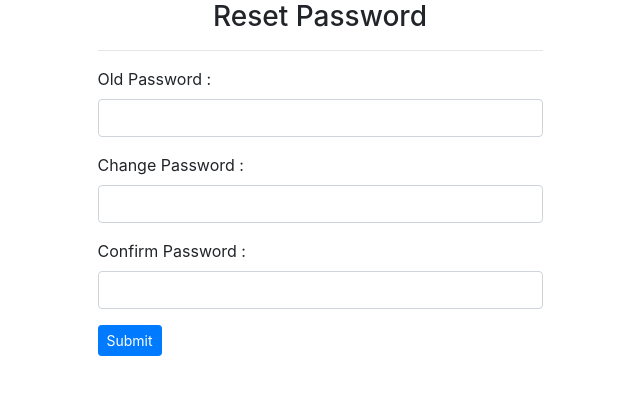
After one commit to NTU-ToolmenLab/LabServer, a Flask app: page /changepw in a window 1280 px wide. The commit adds this page. Shown: the top 395 px of the page, without its empty margins (320-960 px from the left). Run offline with Flask 2, Linux system fonts and the light colour scheme; the visitor is signed in with stand-in values (Sample User, id 1); some libraries are stand-ins or nearby versions.

Commit message:
Add changing password

```diff
--- a/LoginWeb/tzfserver/Login.py
+++ b/LoginWeb/tzfserver/Login.py
@@ -15,6 +15,9 @@ class LoginUser(flask_login.UserMixin):
         self.user = User(self.id)
     def checkPassword(self, password):
         return bcrypt.check_password_hash(self.password, password)
+    def setPassword(self, password):
+        set_db('UPDATE login SET pass = ? WHERE name = ?',
+               (bcrypt.generate_password_hash(password), self.id))
 
 @login_manager.user_loader
 def user_loader(name):
@@ -35,6 +38,14 @@ def requestParse(request):
     flask_login.login_user(user)
     return user
 
+def setPW(user, oldone, newone):
+    if not user.checkPassword(oldone):
+        return "Wrong password"
+    # if len(newone) < 8:
+    #    return "Password should be more than 8 characters"
+    user.setPassword(newone)
+    return "ok"
+
 # users = {'linnil1': {'password': bcrypt.generate_password_hash('test')}}
 # print(users)
 
--- a/LoginWeb/tzfserver/start.py
+++ b/LoginWeb/tzfserver/start.py
@@ -20,7 +20,11 @@ def Login():
             return render_template('Login.html')
     else:
         if requestParse(request):
-            return redirect(url_for('Lists'))
+            if request.form['userPassword'] == 'test': # change it
+                # You can ignore change password. fine
+                return redirect(url_for("ChangePassword"))
+            else:
+                return redirect(url_for('Lists'))
         else:
             return render_template('Login.html', error="Fail to Login")
 
@@ -39,7 +43,6 @@ def Lists():
 @app.route('/apis', methods=['POST'])
 @flask_login.login_required
 def apis():
-    app.logger.info(request.form)
     data = request.form
     nowUser = flask_login.current_user.user
     if data.get('method') == 'Stop':
@@ -64,6 +67,24 @@ def Resume():
     # return redirect("/vnc/?tokeon=" + token)k
     return redirect("https://" + request.host + "/vnc/?token=" + token)
 
+@app.route("/changepw", methods=['GET', 'POST'])
+@flask_login.login_required
+def ChangePassword():
+    if request.method == 'GET':
+        return render_template('changePassword.html')
+    nowUser = flask_login.current_user
+    oldone = request.form.get("opw")
+    newone = request.form.get("npw")
+    if newone != request.form.get("npw1"):
+        return render_template('changePassword.html', error="confirm password error")
+
+    rep = setPW(nowUser, oldone, newone)
+    if rep != "ok":
+        return render_template('changePassword.html', error=rep)
+
+    return redirect(url_for('Lists'))
+
+
 """
 @app.before_request
 def before_request():
--- /dev/null
+++ b/LoginWeb/tzfserver/templates/changePassword.html
@@ -0,0 +1,41 @@
+<!doctype html>
+<html>
+<head>
+  <!--https://bootsnipp.com/snippets/gv6b1-->
+  <link rel="stylesheet" href="https://maxcdn.bootstrapcdn.com/bootstrap/4.0.0/css/bootstrap.min.css" integrity="sha384-Gn5384xqQ1aoWXA+058RXPxPg6fy4IWvTNh0E263XmFcJlSAwiGgFAW/dAiS6JXm" crossorigin="anonymous">
+</head>
+<body>
+
+<div class="container">
+	<div class="row  justify-content-center">
+		<div class="col-5">
+		    <h3 class="text-center">Reset Password</h3>
+		    <hr/>
+            <form action="{{ url_for('ChangePassword') }}" method="post">
+		        <div class="form-group">
+		            <label>Old Password :</label>
+		            <input type="password" name='opw' class="form-control"/>
+		        </div>
+		         <div class="form-group">
+		            <label>Change Password :</label>
+		            <input type="password" name='npw' class="form-control"/>
+		        </div>
+		         <div class="form-group">
+		            <label>Confirm Password :</label>
+		            <input type="password" name='npw1' class="form-control"/>
+		        </div>
+		        <button class="btn btn-primary btn-sm center-block">
+		            Submit
+		        </button>
+		    </form>
+            {% if error %}
+              <div class="alert alert-danger" role="alert">
+                {{ error }}
+              </div>
+            {% endif %}
+		</div>
+	</div>
+</div>
+
+</body>
+</html>
--- a/LoginWeb/tzfserver/templates/lists.html
+++ b/LoginWeb/tzfserver/templates/lists.html
@@ -36,6 +36,7 @@
                   <input  type="submit" value="Stop"    onclick="changeMethod('Stop')"
                           class="btn btn-outline-danger"/>
                 </form>
+              </div>
             </div>
             <div class="card-footer text-muted"> {{ data.id[:10] }} </div>
           </div>
```
